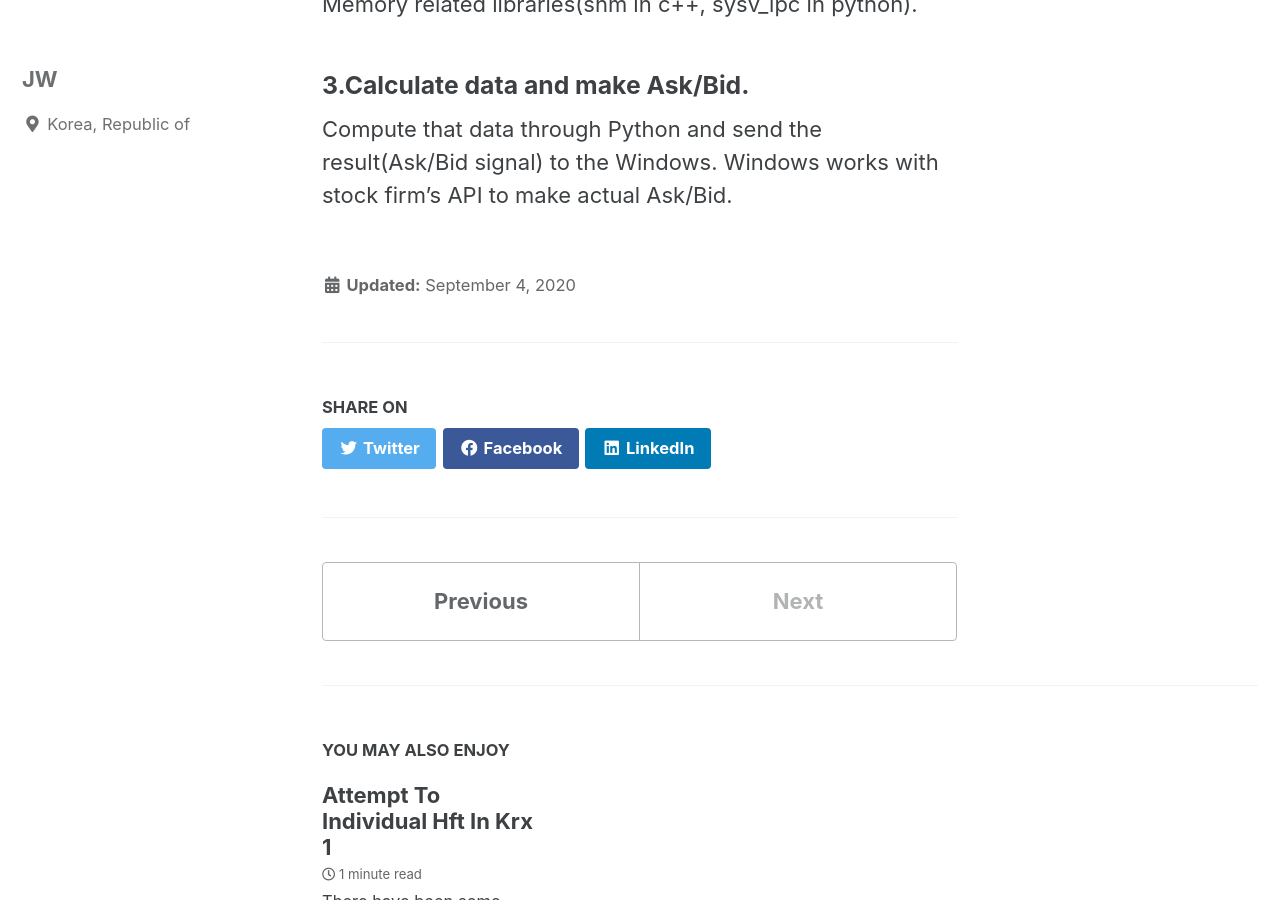
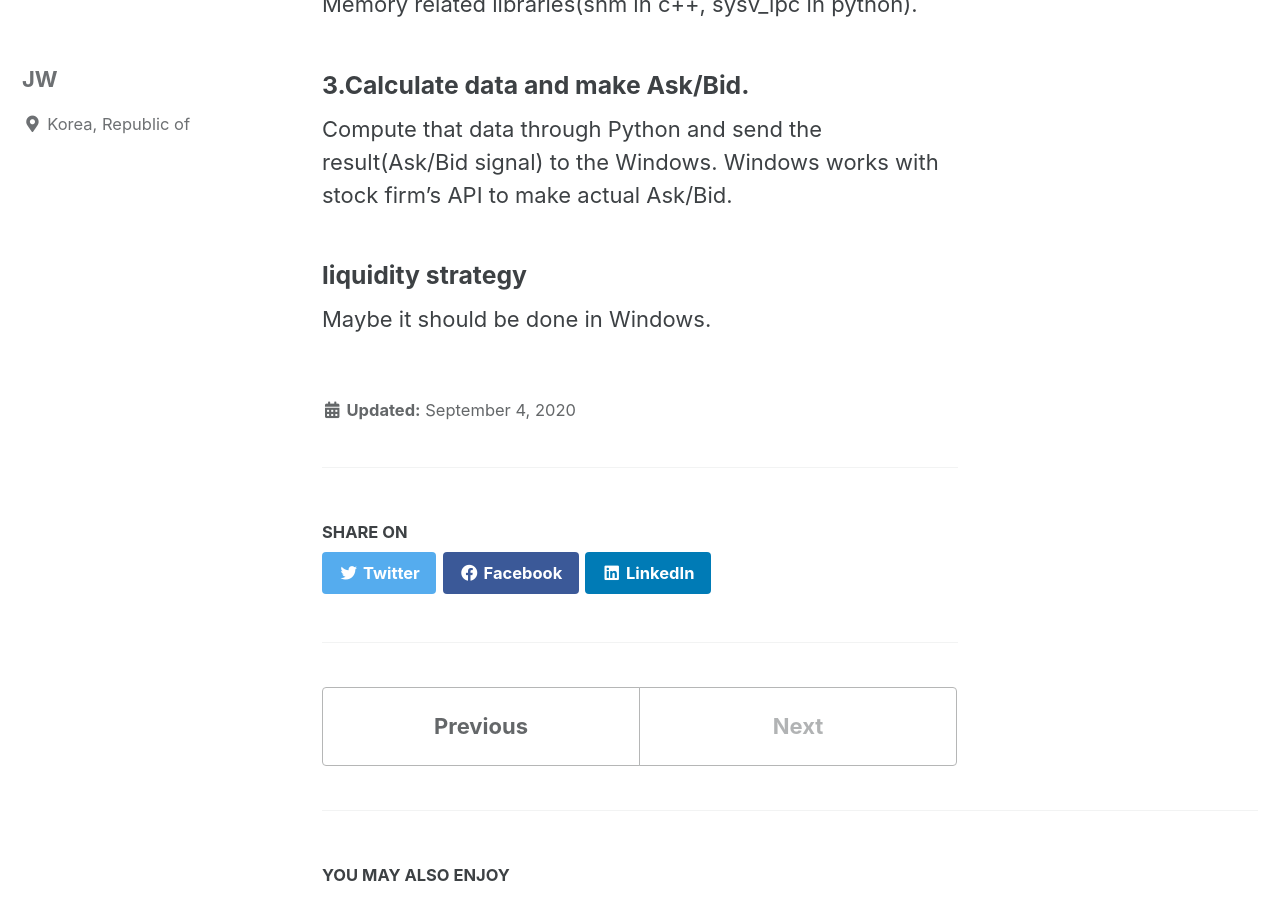
Before and after one commit to jwengr/jwenger.github.io, a Jekyll site: the page built from _posts/2020-09-04-attempt-to-individual-hft-in-krx-2.md, in a window 1280 px wide and 900 px high, scrolled down 1080 px. Built offline with Jekyll 4.4.1, drawn with Linux system fonts in a browser that asks for light colours; cached includes are drawn as plain includes.

Commit message:
Update 2020-09-04-attempt-to-individual-hft-in-krx-2.md

```diff
--- a/_posts/2020-09-04-attempt-to-individual-hft-in-krx-2.md
+++ b/_posts/2020-09-04-attempt-to-individual-hft-in-krx-2.md
@@ -14,3 +14,6 @@ Trading logic will be put into practice through Python. In order to do, those pr
 
 ### 3.Calculate data and make Ask/Bid.
 Compute that data through Python and send the result(Ask/Bid signal) to the Windows. Windows works with stock firm's API to make actual Ask/Bid.
+
+### liquidity strategy
+Maybe it should be done in Windows.
```
